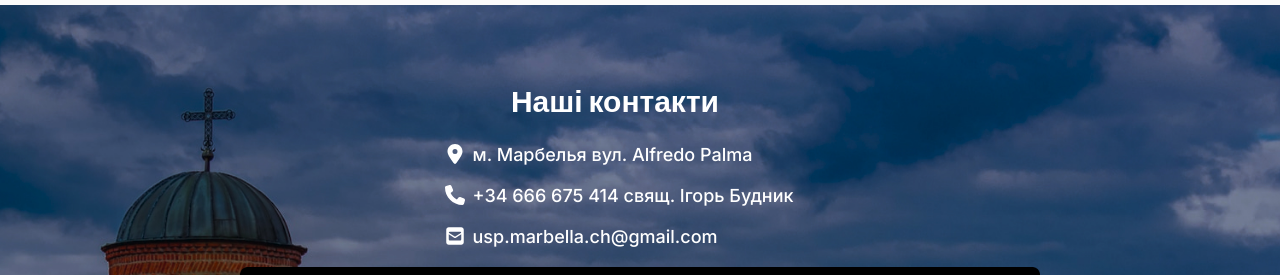
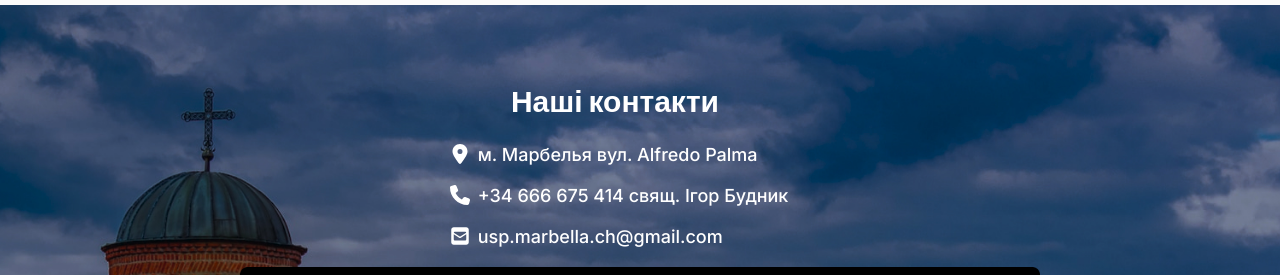
Before and after one commit to disverst/uspinnia-marbella-church, a Next.js app: page / in a window 1280 px wide. Shown: the part 1103-1378 px from the top of the page. Built offline with nearby package versions, Linux system fonts and the light colour scheme.

Commit message:
Fixed spelling tel block

```diff
--- a/components/zFooterSection/footer-section.tsx
+++ b/components/zFooterSection/footer-section.tsx
@@ -13,7 +13,7 @@ export default function FooterSection() {
       icon: <MapIcon />,
     },
     {
-      text: '+34 666 675 414 свящ. Ігорь Будник',
+      text: '+34 666 675 414 свящ. Ігор Будник',
       href: 'tel:+34666675414',
       icon: <PhoneIcon />,
     },
```
